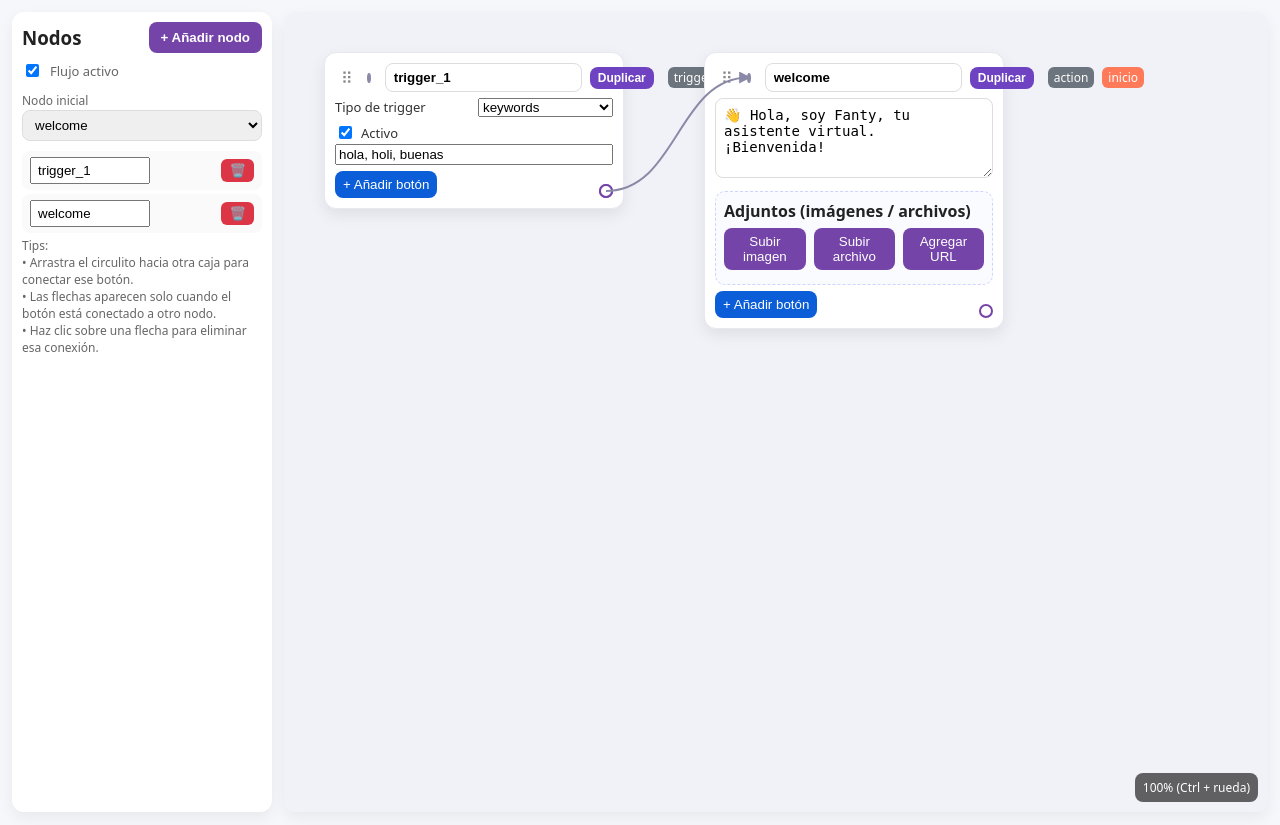
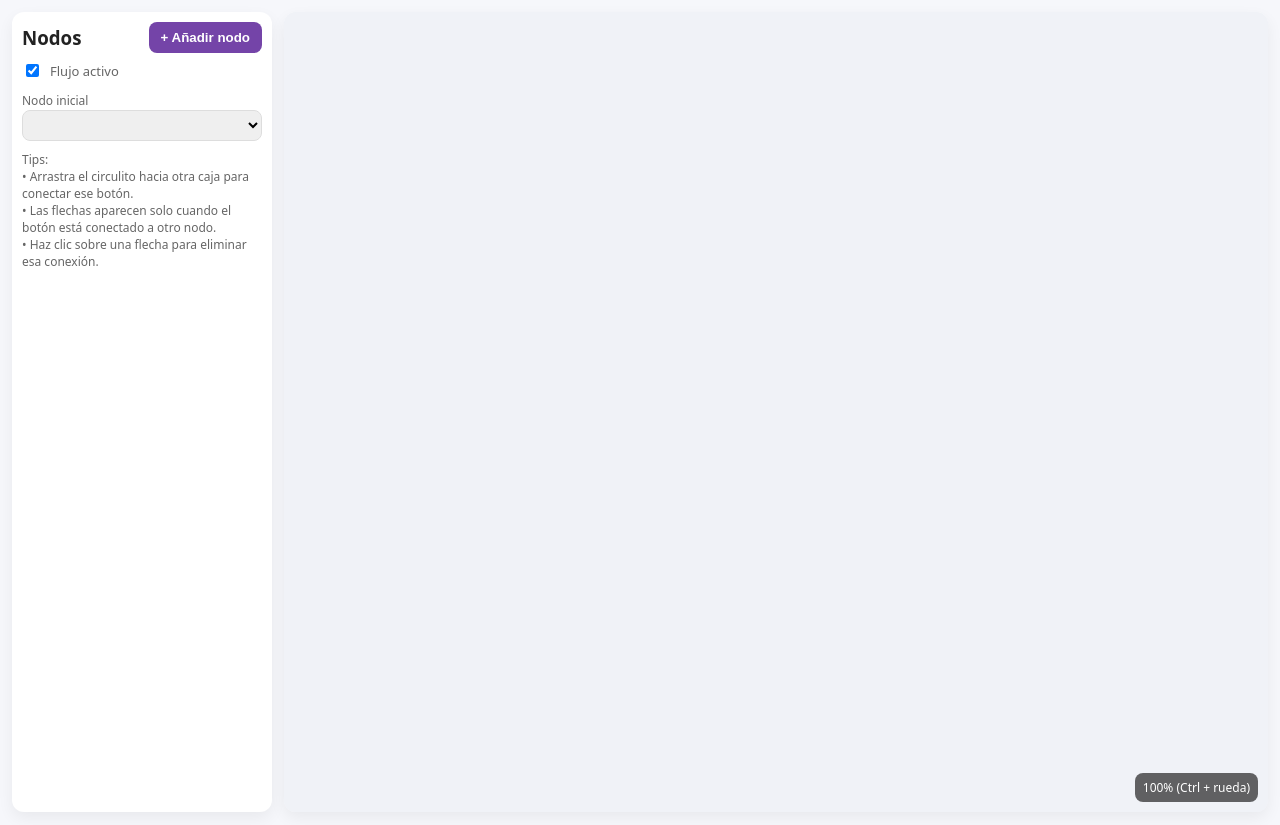
Before and after one commit to whatsapp123bot-spec/fanty-whatsapp-bot, a Flask app: template templates/flow_builder.html in a window 1280 px wide. Shown: the part 59-884 px from the top of the page. Run offline with Flask 3, Linux system fonts and the light colour scheme; the template is opened without the code that fills it: most values are stand-ins (such as "Sample title", 1, 10 or a date in 2020); lists and menus that the app fills with data are empty; some libraries are stand-ins or nearby versions.

Commit message:
chore(core): flujo 100% panel-driven; sin IDs legacy ni enlaces por defecto\nfix(flow): títulos <=20 chars

```diff
--- a/app.py
+++ b/app.py
@@ -534,10 +534,9 @@ def send_flow_node(to: str, node_id: str):
         pass
 
     if ntype == 'advisor':
-        # Preparar mensaje con enlace directo a WhatsApp del asesor y links de redes/web
+        # Preparar mensaje solo con datos provistos en el nodo; sin valores por defecto del entorno
         raw_phone = (node.get('phone') or '').strip()
         digits = ''.join(ch for ch in raw_phone if ch.isdigit() or ch == '+')
-        link = f"https://wa.me/{digits.lstrip('+')}" if digits else WHATSAPP_ADVISOR_URL
 
         lines = []
         if text:
@@ -555,17 +554,10 @@ def send_flow_node(to: str, node_id: str):
             _add_line('Facebook', 'fb')
             _add_line('Instagram', 'ig')
             _add_line('TikTok', 'tiktok')
-        elif node.get('include_links', True):
-            lines.append("\nMientras tanto, puedes revisar:")
-            if STORE_URL:
-                lines.append(f"• Web: {STORE_URL}")
-            if FB_URL:
-                lines.append(f"• Facebook: {FB_URL}")
-            if IG_URL:
-                lines.append(f"• Instagram: {IG_URL}")
-            if TIKTOK_URL:
-                lines.append(f"• TikTok: {TIKTOK_URL}")
-        lines.append(f"\nChatear: {link}")
+        # Link de chat solo si se configuró un número
+        if digits:
+            link = f"https://wa.me/{digits.lstrip('+')}"
+            lines.append(f"\nChatear: {link}")
         body_text = "\n".join(lines)
         # Habilitar chat humano para este usuario con timeout configurable
         try:
@@ -974,30 +966,8 @@ def webhook():
                                     next_id = reply_id.split(':', 1)[1]
                                     send_flow_node(from_wa, next_id)
                                 else:
-                                    # Compatibilidad con IDs clásicos si no son del flujo
-                                    rid = (reply_id or '').upper()
-                                    try:
-                                        if rid == 'MENU_PRINCIPAL' and (FLOW_CONFIG or {}).get('start_node'):
-                                            send_flow_node(from_wa, (FLOW_CONFIG or {}).get('start_node'))
-                                        elif rid in ('VER_CATALOGO', 'VER_CATALOGO_PDF', 'VOLVER_CATALOGO'):
-                                            if ((FLOW_CONFIG or {}).get('nodes') or {}).get('categorias'):
-                                                send_flow_node(from_wa, 'categorias')
-                                            else:
-                                                send_whatsapp_buttons_categories(from_wa)
-                                        elif rid in ('HABLAR_ASESOR', 'ASESOR', 'CONTACTAR_ASESOR'):
-                                            send_whatsapp_buttons_advisor(from_wa)
-                                        elif rid in ('MAS_OPCIONES', 'MAS', 'OPCIONES'):
-                                            send_whatsapp_more_options(from_wa)
-                                        elif rid == 'VER_PAGOS':
-                                            send_whatsapp_buttons_payments(from_wa)
-                                        elif rid in ('VER_ENVIO', 'VER_ENVIOS'):
-                                            send_whatsapp_buttons_shipping(from_wa)
-                                        elif rid in ('UBIC_LIMA', 'LIMA'):
-                                            send_whatsapp_buttons_shipping_lima(from_wa)
-                                        elif rid in ('UBIC_PROVINCIAS', 'PROVINCIAS'):
-                                            send_whatsapp_buttons_shipping_provincias(from_wa)
-                                    except Exception:
-                                        pass
+                                    # Si no es un id de flujo (FLOW:<id>), no hacemos nada.
+                                    pass
                                 # Para cualquier otro id, no respondemos (todo se gestiona desde el panel)
 
                     else:
--- a/templates/flow_builder.html
+++ b/templates/flow_builder.html
@@ -151,13 +151,8 @@
     let flow = {{ flow|tojson }};
     const UPLOAD_MAX_MB = {{ upload_max_mb|default(10) }};
   if (!flow || typeof flow !== 'object') flow = { start_node: null, nodes: {} };
-    // Defaults para links (inyectados desde el backend)
-    const DEFAULT_LINKS = {
-      web: {{ (store_url or '')|tojson }},
-      fb: {{ (fb_url or '')|tojson }},
-      ig: {{ (ig_url or '')|tojson }},
-      tiktok: {{ (tiktok_url or '')|tojson }}
-    };
+    // Defaults para links: sin valores del entorno; el usuario define todo en el panel
+    const DEFAULT_LINKS = { web: "", fb: "", ig: "", tiktok: "" };
 
   const nodesEl = document.getElementById('nodes');
     const linesSvg = document.querySelector('svg.lines');
@@ -180,14 +175,7 @@
     function ensureDefaults(){
       if (typeof flow.enabled !== 'boolean') flow.enabled = true;
       if (!flow.nodes) flow.nodes = {};
-      // Si no hay nodos, crear flujo base con trigger (saludo) -> welcome
-      if (Object.keys(flow.nodes).length === 0) {
-        flow.nodes = {
-          'trigger_1': { type: 'trigger', trigger_type: 'keywords', patterns: 'hola, holi, buenas', enabled: true, next: 'welcome', pos: { x: 40, y: 40 } },
-          'welcome': { type: 'action', text: '👋 Hola, soy Fanty, tu asistente virtual. ¡Bienvenida!', buttons: [], pos: { x: 420, y: 40 } }
-        };
-        flow.start_node = 'welcome';
-      }
+      // No crear nodos automáticos; todo se arma desde el panel
       flow.start_node = flow.start_node || Object.keys(flow.nodes)[0] || null;
       for (const k of Object.keys(flow.nodes)) {
         flow.nodes[k].text = flow.nodes[k].text || '';
```
Also changed, not shown: flow.json (+16 -11 lines).
